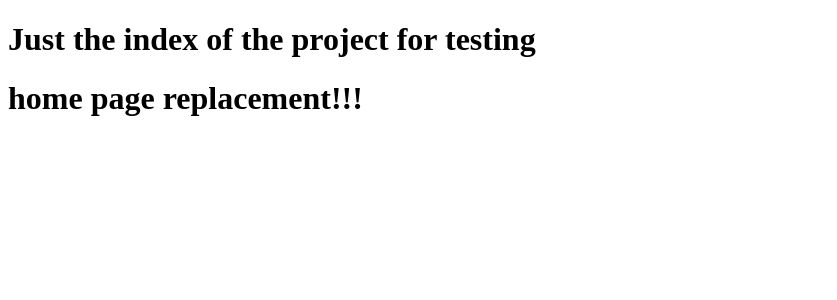
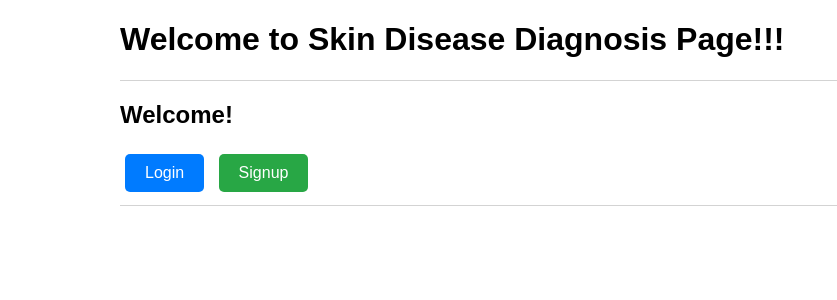
Before and after one commit to ayush2442/B14_Project_Team-3, a Django app: page / in a window 1280 px wide; the page is wider, and only the part inside the window is pictured. Shown: the top 300 px of that part, without its empty margins (0-837 px from the left). Run offline with Django 5.2, Linux system fonts and the light colour scheme.

Commit message:
welcome page commit

```diff
--- a/AdvancedSkinDisease/webapp/templates/index.html
+++ b/AdvancedSkinDisease/webapp/templates/index.html
@@ -1,12 +1,62 @@
 <!DOCTYPE html>
 <html lang="en">
 <head>
-    <meta charset="UTF-8">
-    <meta name="viewport" content="width=device-width, initial-scale=1.0">
-    <title>Document</title>
+  <meta charset="UTF-8">
+  <meta http-equiv="X-UA-Compatible" content="IE=edge">
+  <meta name="viewport" content="width=device-width, initial-scale=1.0">
+  <title>Welcome</title>
+  <style>
+    body {
+      font-family: Arial, sans-serif;
+      text-align:left;
+      margin: 0;
+      padding: 0;
+    }
+    .custom-line {
+            width: 1500px;
+            height: 1px;
+            background-color: rgb(211, 211, 211);
+            border: none;
+        }
+
+    .button-container {
+      margin-top: 20px;
+    }
+    .margined-text {
+            margin-left: 120px;
+        }
+    .button {
+      padding: 10px 20px;
+      margin: 5px;
+      border: none;
+      border-radius: 5px;
+      cursor: pointer;
+      color: white;
+      font-size: 16px;
+      text-decoration: none;
+      display: inline-block;
+    }
+
+    .login-button {
+      background-color: #007bff;
+    }
+
+    .signup-button {
+      background-color: #28a745;
+    }
+  </style>
 </head>
+
 <body>
-    <h1>Just the index of the project for testing</h1>
-    <h1>home page replacement!!!</h1>
+  <div class="margined-text">
+  <h1>Welcome to Skin Disease Diagnosis Page!!!</h1>
+  <hr class="custom-line">
+  <h2>Welcome!</h2>
+  <div class="button-container">
+    <a href="login" class="button login-button">Login</a>
+    <a href="signup" class="button signup-button">Signup</a>
+  <hr class="custom-line">
+  </div>
+  </div>
 </body>
 </html>
--- a/AdvancedSkinDisease/webapp/templates/login.html
+++ b/AdvancedSkinDisease/webapp/templates/login.html
@@ -15,7 +15,7 @@
             font-size: 30px;
         }
         .login-button {
-            background-color: blue;
+            background-color: #007bff;
             color: white;
             padding: 10px 20px;
             border: none;
```
